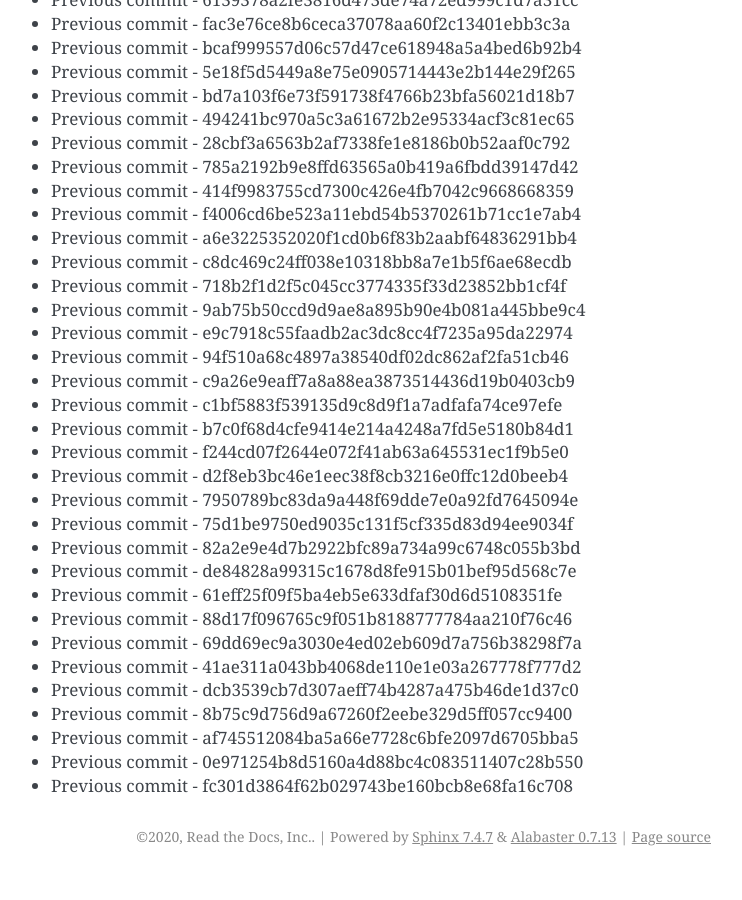
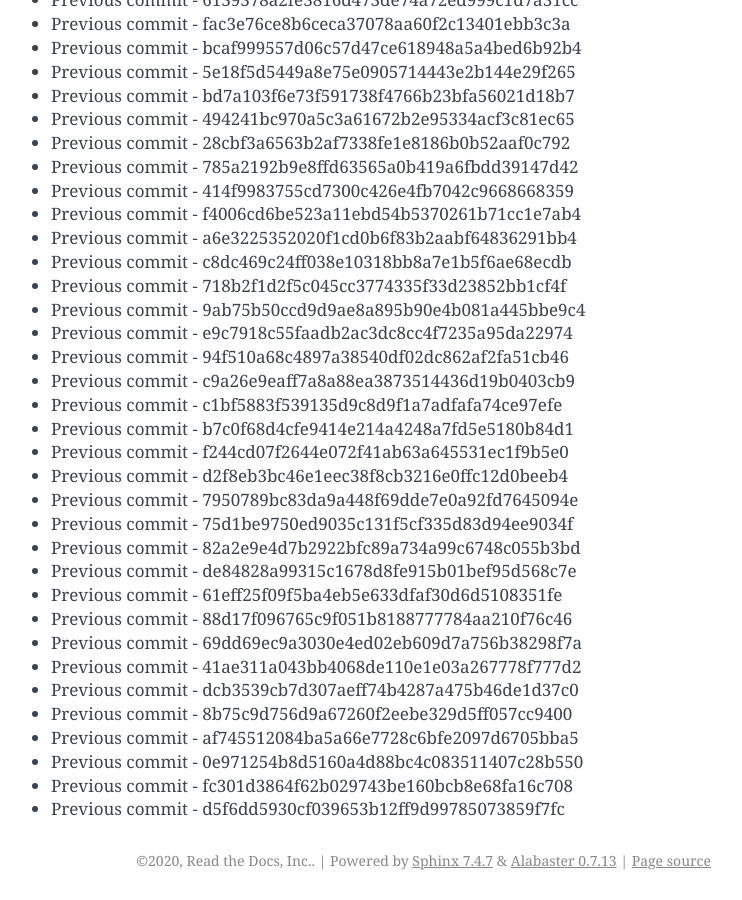
Before and after one commit to readthedocs/rtd-git-stresstest, a Sphinx documentation site: the page built from docs/updates.rst, in a window 1280 px wide and 900 px high, scrolled down 20597 px. Shown: the whole window, without its empty margins (399-1141 px from the left). Built offline with Sphinx 7.4.7, drawn with Linux system fonts in a browser that asks for light colours; before the commit the page ends 21473 px from its top, so only the background shows below that.

Commit message:
Generating commit from previous: d5f6dd5930cf039653b12ff9d99785073859f7fc

```diff
--- a/docs/updates.rst
+++ b/docs/updates.rst
@@ -897,3 +897,4 @@ It can be tested for any performance characteristics.
 * Previous commit - af745512084ba5a66e7728c6bfe2097d6705bba5
 * Previous commit - 0e971254b8d5160a4d88bc4c083511407c28b550
 * Previous commit - fc301d3864f62b029743be160bcb8e68fa16c708
+* Previous commit - d5f6dd5930cf039653b12ff9d99785073859f7fc
```
